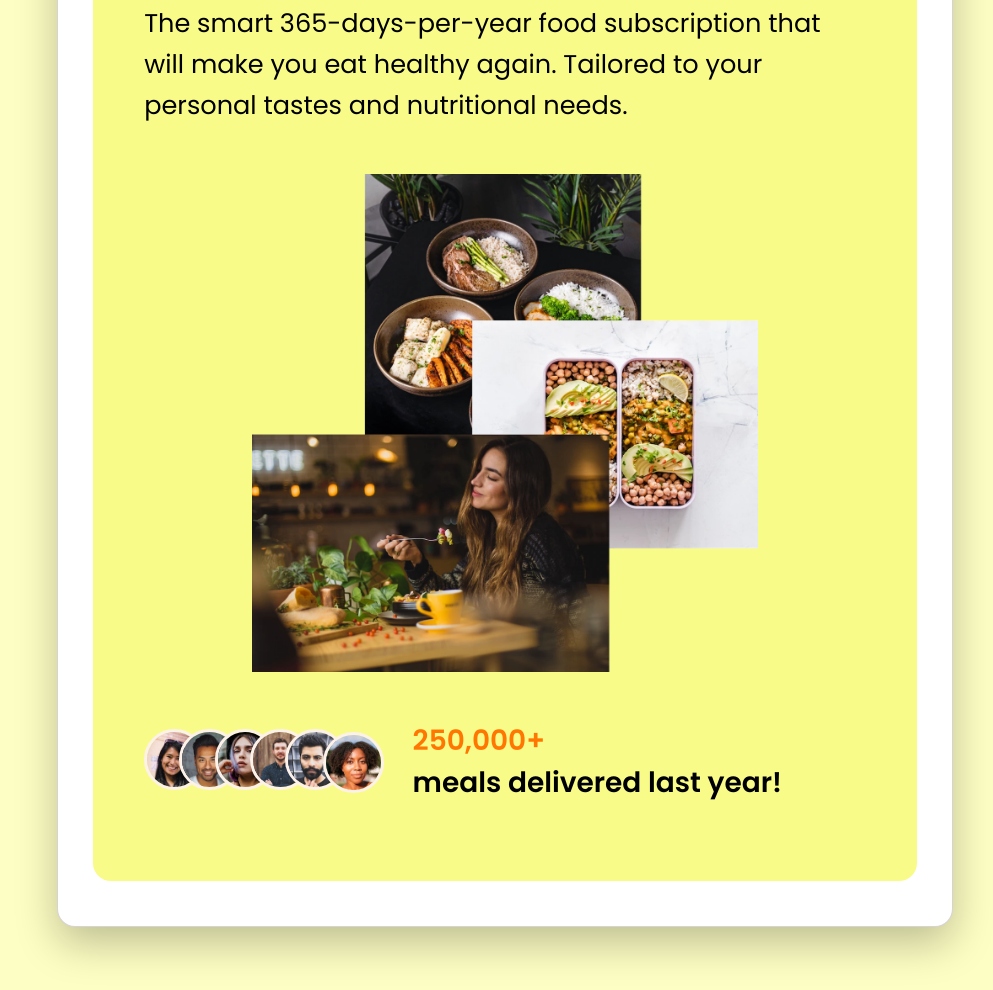
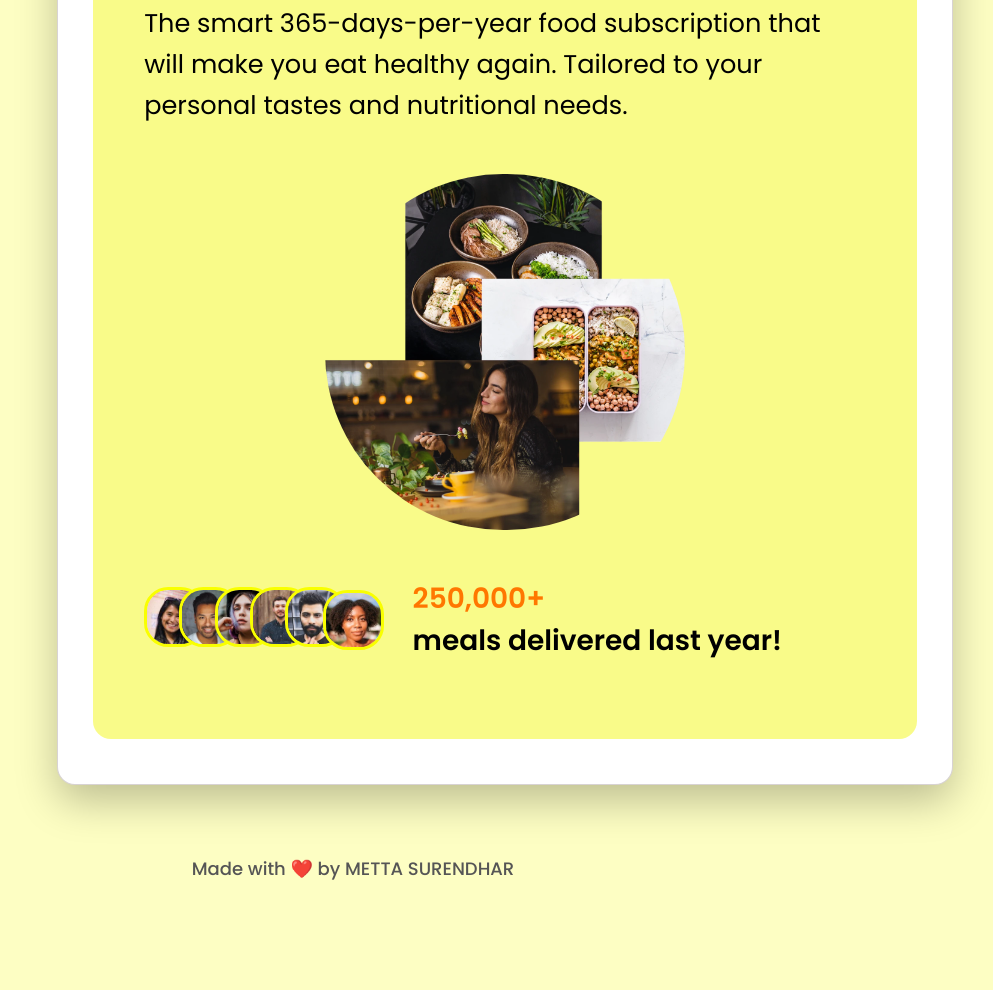
Before and after one commit to MettaSurendhar/Foodie, a plain HTML site: page index.html in a window 1280 px wide. Shown: the part 475-1465 px from the top of the page, without its empty margins (287-1280 px from the left). After the commit the page ends 1387 px from the top, so only its background shows below. Drawn offline with nearby package versions, Linux system fonts and the light colour scheme.

Commit message:
Update style.css

```diff
--- a/assets/css/style.css
+++ b/assets/css/style.css
@@ -329,7 +329,8 @@ picture{
 }
 
 .hero-img {
-  width: 70%;
+  width: 50%;
+  border-radius:300px;
 }
 
 .delivered-meals {
@@ -346,9 +347,10 @@ picture{
 .delivered-imgs img {
   height: 3.8rem;
   width: 3.8rem;
-  border-radius: 50%;
+  border-radius: 40%;
   margin-right: -1.6rem;
-  border: 3px solid #fdf2e9;
+  border: 3px solid #f9ff00;
+
 }
 
 .delivered-imgs img:last-child {
```
